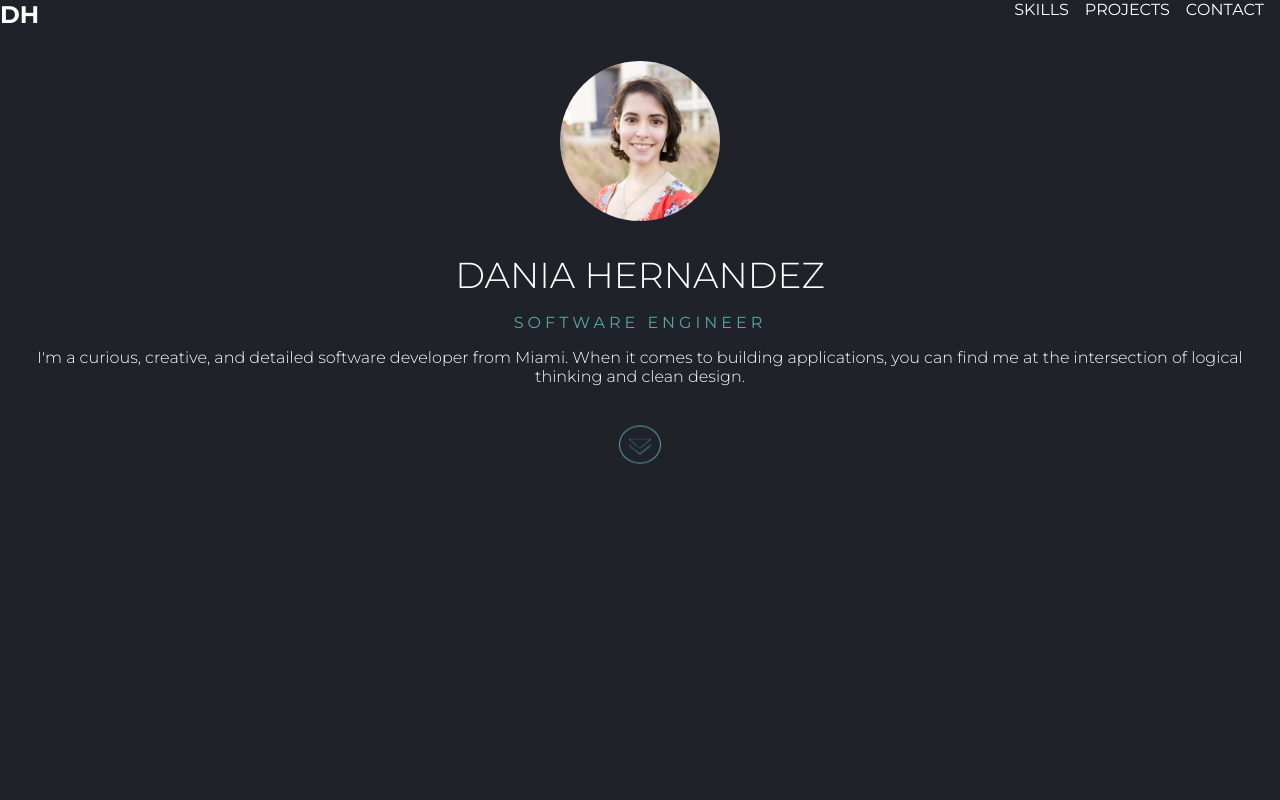
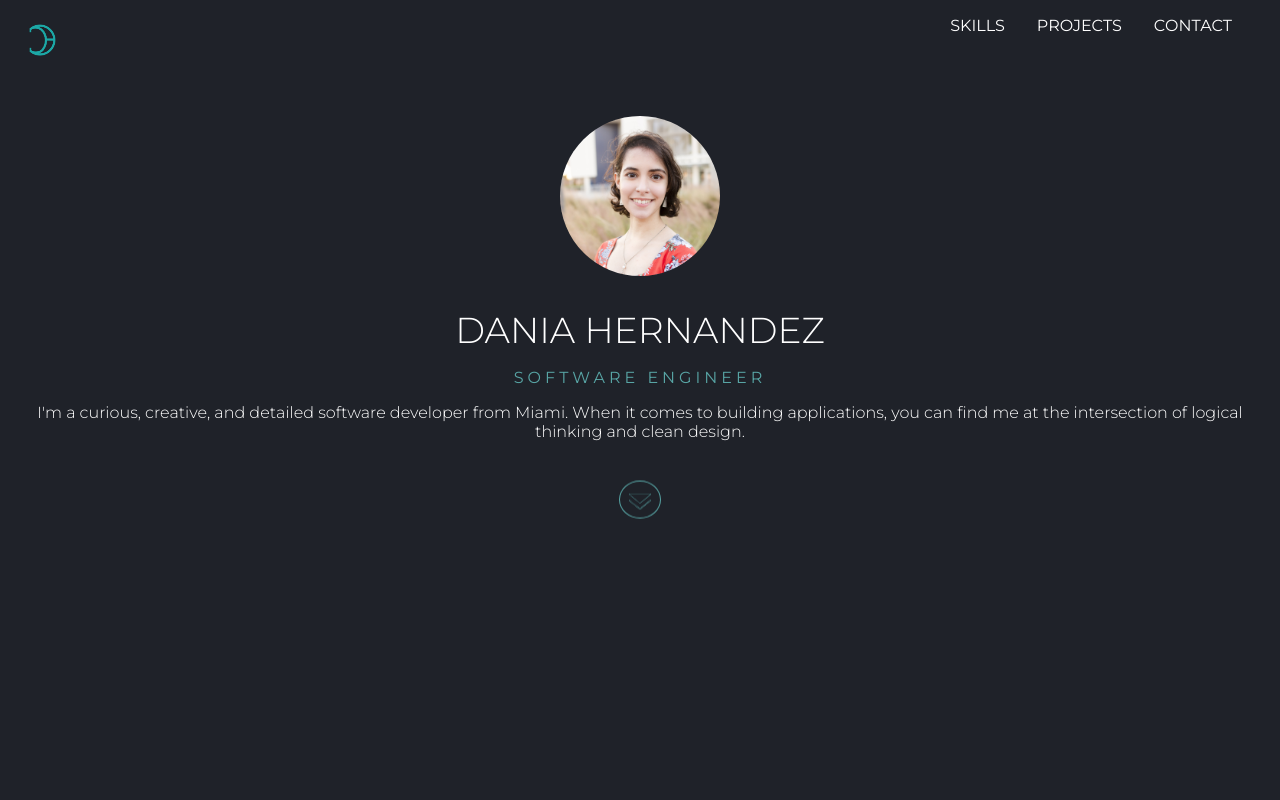
Before and after one commit to Dania-h/daniah, a React (Create React App) app: page / in a window 1280 px wide. Shown: the top 800 px of the page. Built offline with nearby package versions, Linux system fonts and the light colour scheme; no server answers.

Commit message:
Add logo in header and adjust spacing

```diff
--- a/src/components/Header/Header.js
+++ b/src/components/Header/Header.js
@@ -1,4 +1,5 @@
 import "./Header.scss";
+import logo from "../../assets/images/Dania-logo.png";
 import { useState } from "react";
 import { HashLink } from "react-router-hash-link";
 
@@ -8,7 +9,7 @@ function Header() {
   return (
     <header className="header">
       <div>
-        <h2>DH</h2>
+        <img className="header__logo" src={logo} alt="Dania's blue circle logo" />
       </div>
       <nav>
         <ul id="navigation" className={`header__ul ${ menuOpen ? "open-menu" : ""}`}>
--- a/src/components/Header/Header.scss
+++ b/src/components/Header/Header.scss
@@ -9,6 +9,11 @@
   background-color: $gray-black;
   width: 100%;
   z-index: 1;
+  padding: 1rem;
+
+  &__logo {
+    height: 3rem;
+  }
 
   & a {
     color: #ffffff;
@@ -18,8 +23,9 @@
   &__ul {
     list-style: none;
     display: flex;
+    align-items: center;
 
-    @media (max-width: $tablet-breakpoint) {
+    @media (max-width: 767px) {
       background-color: rgba($color: $gunmetal, $alpha: 0.1);
       backdrop-filter: blur(8px);
       position: fixed;
@@ -38,13 +44,13 @@
 
   &__li {
     @include tablet {
-      margin-inline-end: 1rem;
+      margin-inline-end: 2rem;
     }
   }
 
   &__button {
     position: absolute;
-    top: 1rem;
+    top: 1.5rem;
     right: 1rem;
     background: url("../../assets/icons/menu_FILL0_wght400_GRAD0_opsz48.svg");
     background-size: contain;
```
Also changed, not shown: src/assets/images/Dania-logo.png (added).
